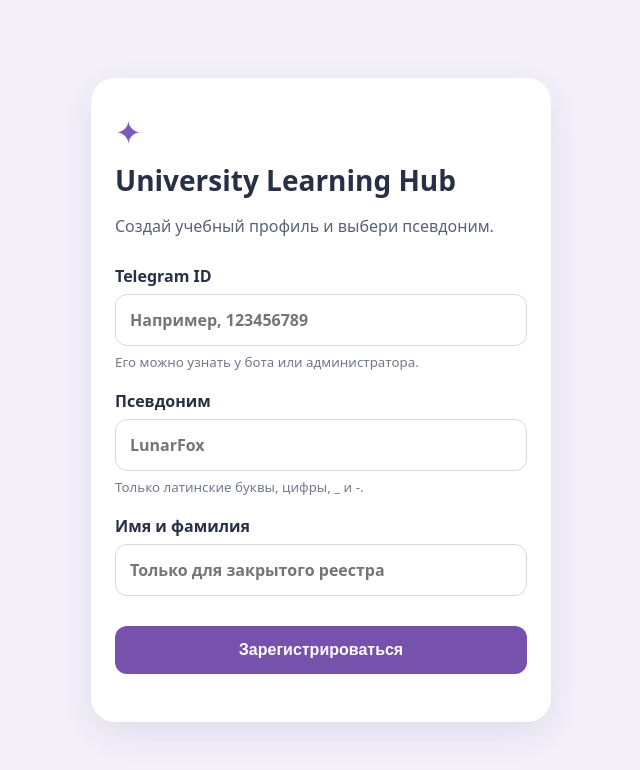
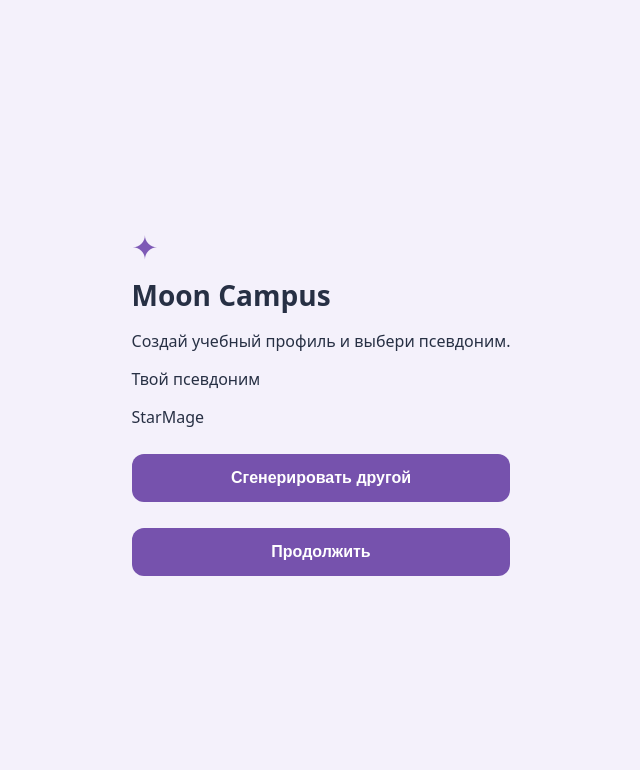
Before and after one commit to alyonazerg/university-learning-hub, a plain HTML site: page frontend/index.html in a window 1280 px wide. Shown: the whole page, without its empty margins (319-959 px from the left). Drawn offline with Linux system fonts and the light colour scheme.

```diff
--- a/frontend/index.html
+++ b/frontend/index.html
@@ -1,7 +1,41 @@
 <!doctype html>
-<html lang="ru"><head><meta charset="utf-8"><meta name="viewport" content="width=device-width,initial-scale=1"><title>University Learning Hub</title><link rel="stylesheet" href="styles.css"></head>
-<body><main class="card"><div class="mark">✦</div><h1>University Learning Hub</h1><p class="lead">Создай учебный профиль и выбери псевдоним.</p>
-<form id="registration"><label>Telegram ID<input name="telegram_user_id" type="number" min="1" required placeholder="Например, 123456789"></label><small>Его можно узнать у бота или администратора.</small><label>Псевдоним<input name="pseudonym" minlength="3" maxlength="80" pattern="[A-Za-z0-9_-]+" required placeholder="LunarFox"></label><small>Только латинские буквы, цифры, _ и -.</small><label>Имя и фамилия<input name="legal_name" maxlength="200" required placeholder="Только для закрытого реестра"></label><button>Зарегистрироваться</button><p id="message" role="status"></p></form></main><script>
-const form=document.querySelector('#registration'),msg=document.querySelector('#message');
-form.addEventListener('submit',async e=>{e.preventDefault();msg.textContent='Отправляем…';const data=Object.fromEntries(new FormData(form));data.telegram_user_id=Number(data.telegram_user_id);try{const r=await fetch((localStorage.apiBase||'http://localhost:8000')+'/auth/telegram/register',{method:'POST',headers:{'Content-Type':'application/json'},body:JSON.stringify(data)});const body=await r.json();if(!r.ok)throw Error(body.detail||'Не удалось зарегистрироваться');msg.className='ok';msg.textContent='Готово! Твой псевдоним: '+body.pseudonym;form.reset()}catch(err){msg.className='error';msg.textContent=err.message}});
-</script></body></html>
+<html lang="ru">
+<head>
+  <meta charset="UTF-8">
+  <meta name="viewport" content="width=device-width, initial-scale=1.0">
+  <title>Moon Campus</title>
+  <link rel="stylesheet" href="styles.css">
+</head>
+<body>
+  <main>
+    <div class="mark">✦</div>
+    <h1>Moon Campus</h1>
+    <p>Создай учебный профиль и выбери псевдоним.</p>
+
+    <section class="alias-card">
+      <p class="alias-label">Твой псевдоним</p>
+      <div id="pseudonym" class="alias-name"></div>
+      <button class="refresh" type="button" onclick="generateAlias()">
+        Сгенерировать другой
+      </button>
+    </section>
+
+    <button type="button">Продолжить</button>
+  </main>
+
+  <script>
+    const aliases = [
+      "MoonFox", "LunarBloom", "StarMage",
+      "NightOwl", "SilverLeaf", "CosmicQuill",
+      "MysticFern", "AuroraWolf", "MoonSage"
+    ];
+
+    function generateAlias() {
+      const alias = aliases[Math.floor(Math.random() * aliases.length)];
+      document.getElementById("pseudonym").textContent = alias;
+    }
+
+    generateAlias();
+  </script>
+</body>
+</html>
```
